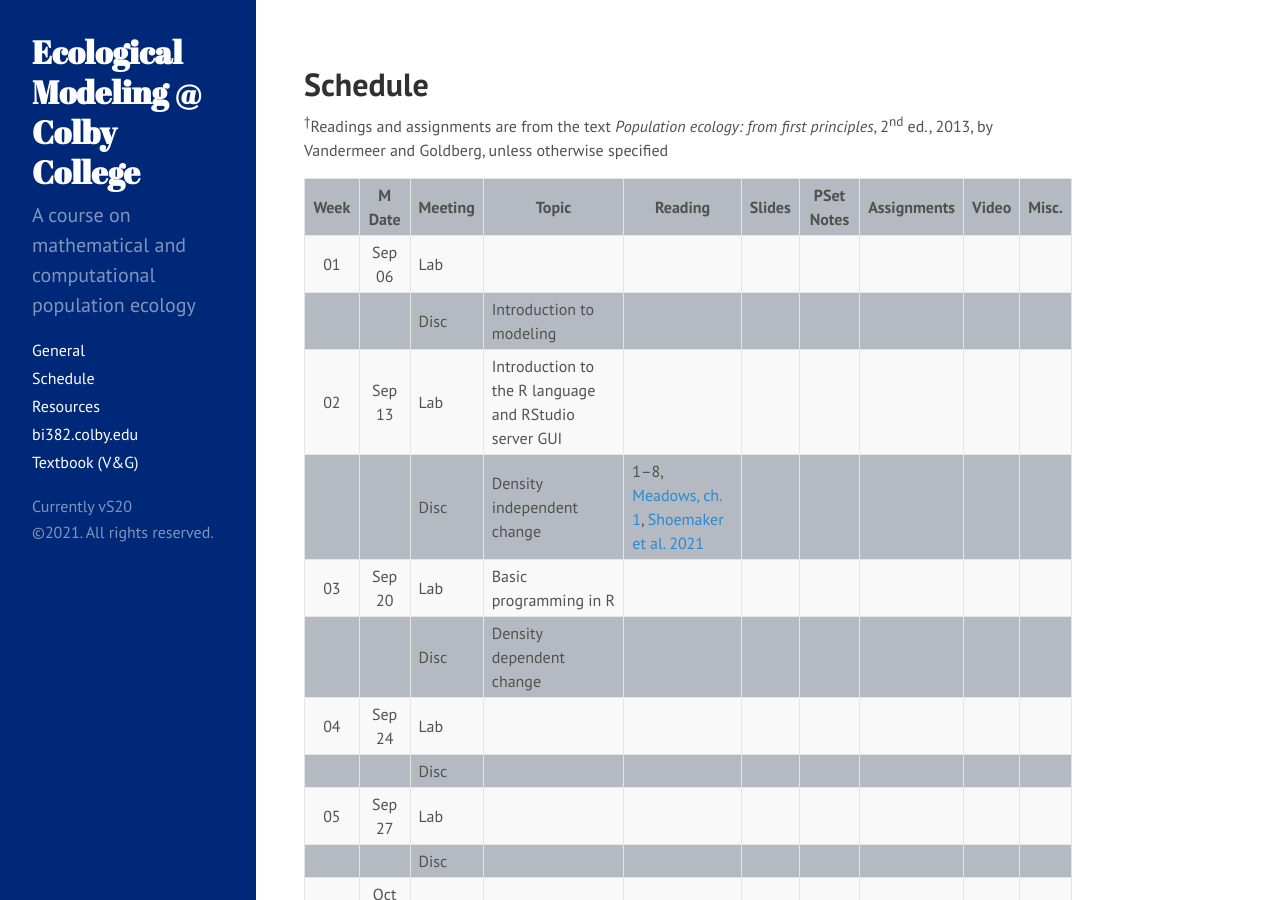
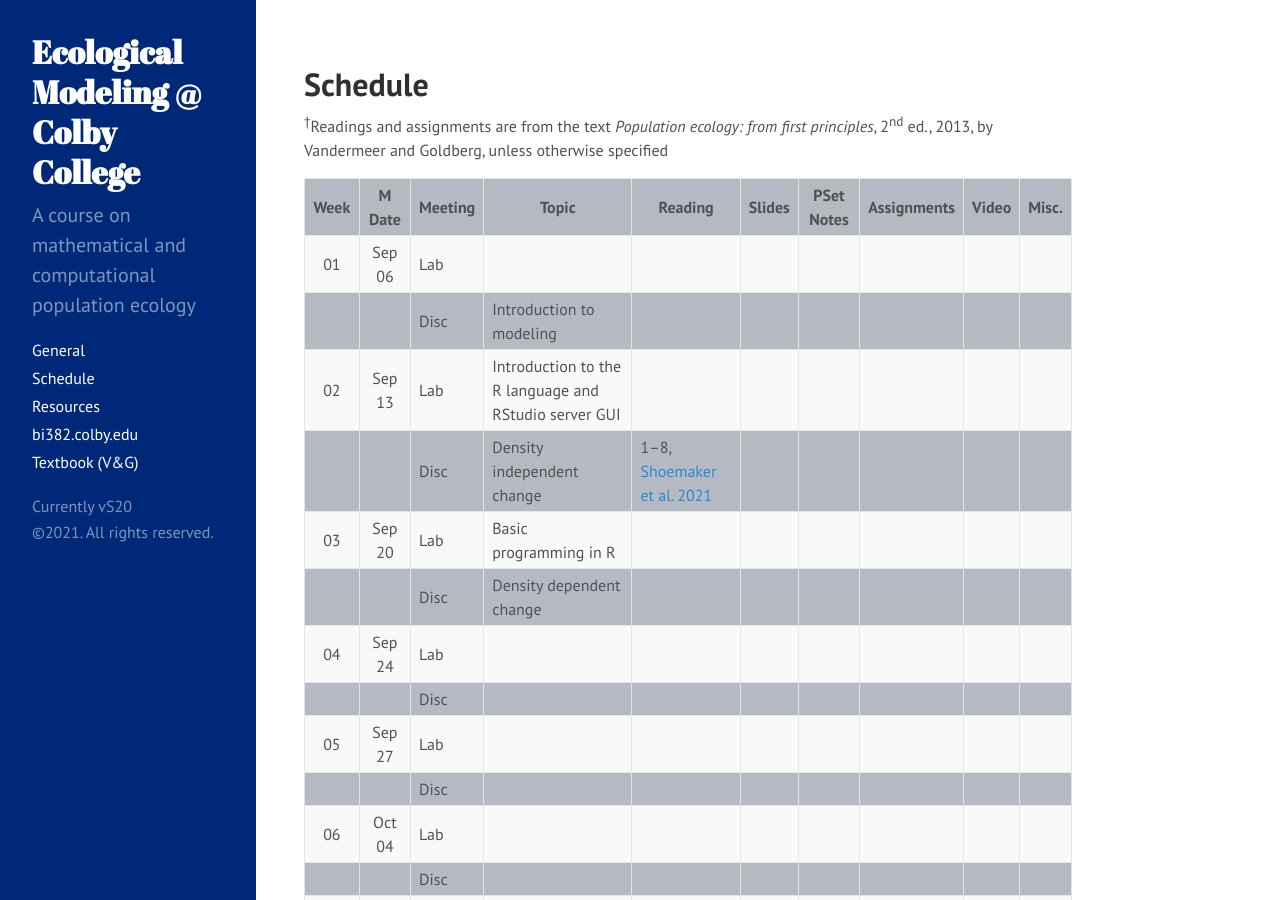
Before and after one commit to ColbyEcology/colbyecology.github.io, a Jekyll site: the page built from Schedule.md, in a window 1280 px wide and 900 px high. Built offline with Jekyll 4.4.1, drawn with Linux system fonts in a browser that asks for light colours.

Commit message:
rem meadows

```diff
--- a/Schedule.md
+++ b/Schedule.md
@@ -32,7 +32,7 @@ title: "Schedule"
 | 01   | Sep 06 |   Lab   |                                                                         |                                                                                                                                                                                                                            |                                                             |                                                                                         |                                        |                                                      |                                             |
 |      |        |  Disc   | Introduction to modeling                                                |                                                                                                                                                                                                                            |                                                             |                                                                                         |                                        |                                                      |                                             |
 | 02   | Sep 13 |   Lab   | Introduction to the R language and RStudio server GUI                   |                                                                                                                                                                                                                            |                                                             |                                                                                         |                                        |                                                      |                                             |
-|      |        |  Disc   | Density independent change                                              | 1–8, [Meadows, ch. 1](https://drive.google.com/file/d/13rrmpKXIIkX2ZjLzi9BbWJJZJwvZhp-x/view?usp=sharing), [Shoemaker et al. 2021](https://esajournals.onlinelibrary.wiley.com/doi/10.1002/ecs2.3701#.YSfFZPgswbs.twitter) |                                                             |                                                                                         |                                        |                                                      |                                             |
+|      |        |  Disc   | Density independent change                                              | 1–8, [Shoemaker et al. 2021](https://esajournals.onlinelibrary.wiley.com/doi/10.1002/ecs2.3701#.YSfFZPgswbs.twitter) |                                                             |                                                                                         |                                        |                                                      |                                             |
 | 03   | Sep 20 |   Lab   | Basic programming in R                                                  |                                                                                                                                                                                                                            |                                                             |                                                                                         |                                        |                                                      |                                             |
 |      |        |  Disc   | Density dependent change                                                |                                                                                                                                                                                                                            |                                                             |                                                                                         |                                        |                                                      |                                             |
 | 04   | Sep 24 |   Lab   |                                                                         |                                                                                                                                                                                                                            |                                                             |                                                                                         |                                        |                                                      |                                             |
```
